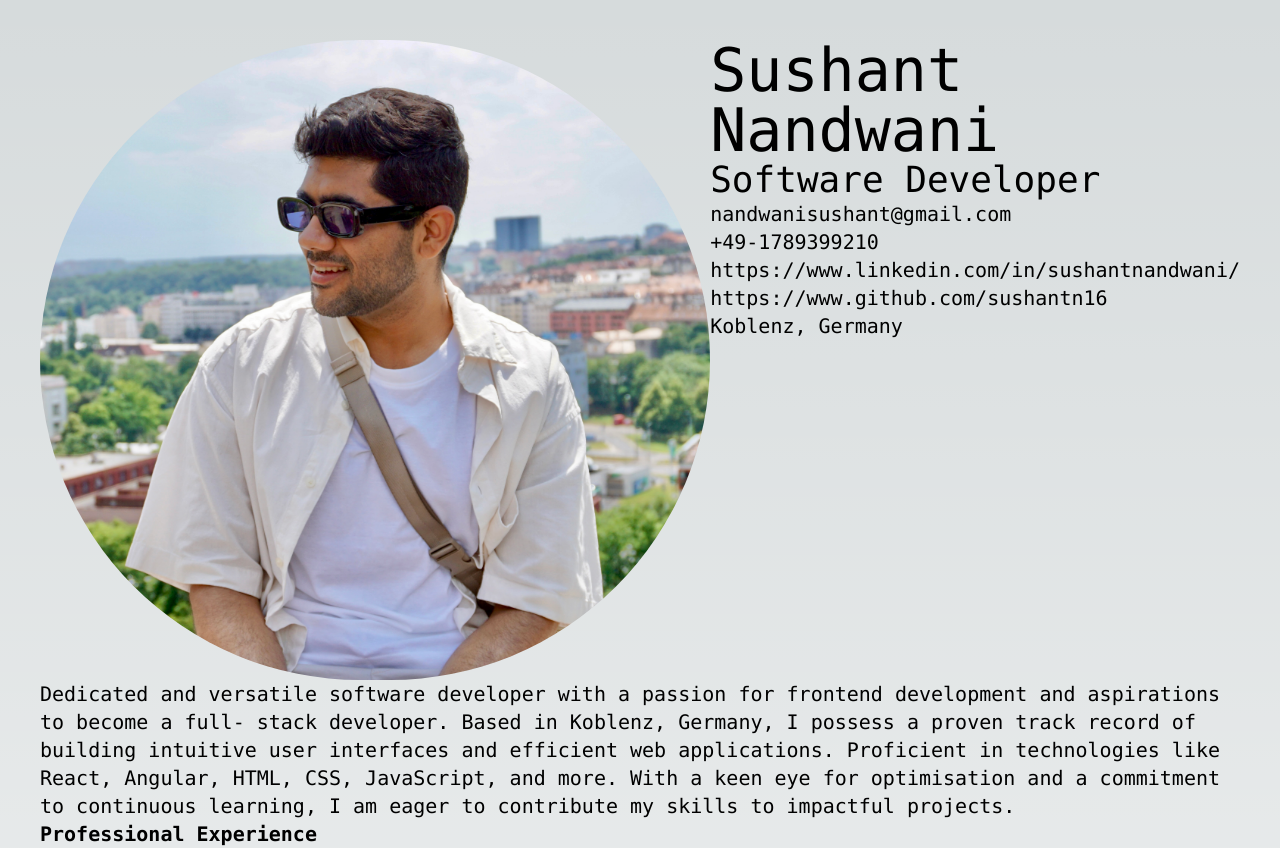
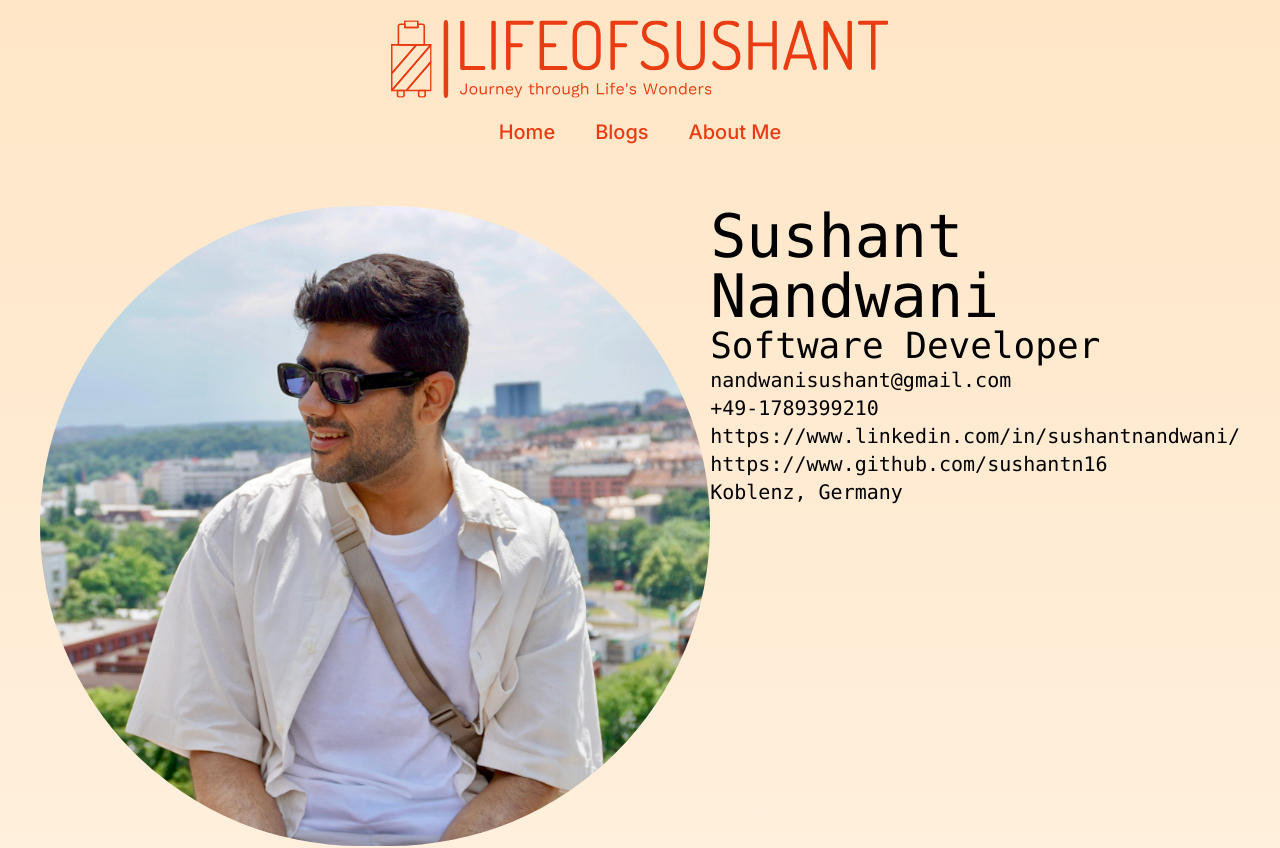
Before and after one commit to sushantn16/lifeofsushant, a Next.js app: page /personal in a window 1280 px wide. Shown: the top 848 px of the page. Built offline with nearby package versions, Linux system fonts and the light colour scheme.

Commit message:
404 added

```diff
--- a/src/app/layout.js
+++ b/src/app/layout.js
@@ -14,16 +14,11 @@ export const metadata = {
 
 export default function RootLayout({ children }) {
 
-  const isPersonalSegment =
-  children.props && // Check if children.props is defined
-  children.props.childProp && // Check if children.props.childProp is defined
-  children.props.childProp.segment !== 'personal';
 
   return (
     <html lang="en"  suppressHydrationWarning={true}>
 
-          <body  className={ isPersonalSegment?'bg-gold min-h-screen relative font-mono ' + inter.className:""} >
-            {isPersonalSegment ?
+          <body  className={'bg-gold min-h-screen relative font-mono ' + inter.className} >
             <DataProvider>
               <Header />
               <div className='container mx-auto pb-20'>
@@ -31,11 +26,7 @@ export default function RootLayout({ children }) {
               </div>
               <Footer />
             </DataProvider>
-            :
-            <div className='container mx-auto pb-20'>
-              {children}
-            </div>
-            }
+
             </body>
 
 
--- /dev/null
+++ b/src/app/not-found.js
@@ -0,0 +1,13 @@
+import Link from 'next/link';
+import Header from '@/layout/header';
+import { DataProvider } from '@/context/data';
+import Footer from '@/layout/footer';
+
+export default function NotFound() {
+  return (
+    <div className='text-center mt-10'>
+      <div className='container mx-auto text-2xl text-orange'>Page Not Found</div>
+      <Link href="/" className='text-orange text-xl hover:underline'>Return Home</Link>
+    </div>
+  )
+}
```
